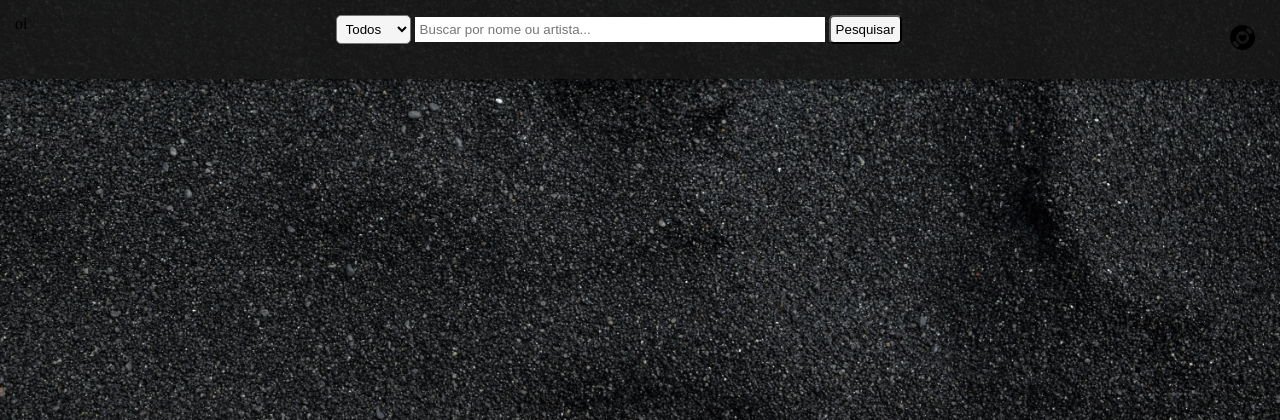
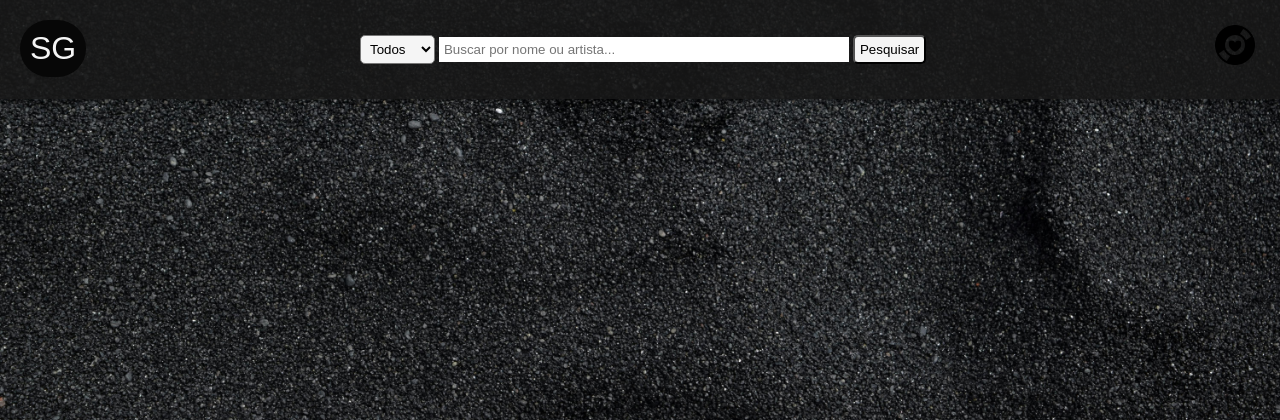
Before and after one commit to nooowayyy/SoundGuardian, a PHP site: page /teste.php in a window 1280 px wide. Shown: the top 420 px of the page. Run offline with PHP 8.4, Linux system fonts and the light colour scheme; data that the repository does not hold is empty.

Commit message:
ajustestilo

```diff
--- a/public/css/style.css
+++ b/public/css/style.css
@@ -15,7 +15,7 @@ header{
 
 header img{
   text-align: center;
-  width: 25px;
+  width: 40px;
   padding: 5px;
 }
 
@@ -25,11 +25,24 @@ header a:hover{
 
 }
 
-header img:hover{
-  background-color: rgb(208, 208, 208);
+input{
+  padding: 20px;
+  border-radius: 10px;
+}
+
+.search{
+  padding: 20px;
+  border-radius: 10px;
+}
+
+.logo h1{
+  font-family: Arial, Helvetica, sans-serif;
+  color: whitesmoke;
+  font-weight:500;
+  background-color: rgb(7, 7, 7);
   border-radius: 30px;
-  transition: 0.5s;
-
+  margin: 5px;
+  padding: 10px;
 }
 
 h2{
@@ -67,7 +80,7 @@ h1{
   color: rgba(0, 0, 0, 0.5);
 }
 
-a { color: #2b6cb0; text-decoration: none; }
+a { color: white; text-decoration: none; }
 
 .grid { display: flex; flex-wrap: wrap; gap: 10px; }
 
@@ -128,23 +162,38 @@ select{
 
 a:hover{
 
-  background-color: rgb(54, 54, 54);
+
   transition: 0.5s;
   filter: drop-shadow(0px 0px 20px rgb(167, 167, 167));
-  color: rgba(45, 130, 222)
+  color: rgb(218, 218, 218)
 }
+
+.wish:hover{
+  transition: 0.5s;
+  filter: drop-shadow(0px 0px 20px rgb(255, 255, 255));
+}
+
 button{
   background-color: whitesmoke;
   padding: 5px;
   border-radius: 5px;
 }
 
-button:hover{
-  background-color: rgb(208, 208, 208);
-  transition: 0.5s;
-}
 
 a{
   padding: 5px;
-  color: rgb(43, 61, 226);
+  color: rgb(255, 255, 255);
 }
+
+.acard{
+  color: black;
+}
+
+acard:hover{
+  color: rgb(0, 0, 0);
+}
+
+
+p{
+  color: rgb(0, 0, 0);
+}
--- a/public/header.php
+++ b/public/header.php
@@ -12,7 +12,9 @@ require_once __DIR__ . '/../app/db.php';
 </head>
 
 <header>
-<div class="logo">oi</div>
+<div class="logo">
+  <h1>SG</h1>
+</div>
 
 
   <form class="search" action="search.php" method="get">
@@ -20,7 +22,7 @@ require_once __DIR__ . '/../app/db.php';
     <input type="text" id="search" style="width:50vh; border-radius:0px;" name="q" placeholder="Buscar por nome ou artista...">
     <button>Pesquisar</button>
   </form>
-    <a href="wishlist.php" style="margin-left:10px;"><img src="img/wish.png" alt=""></a>
+    <a class="wish" href="wishlist.php" style="margin-left:10px;"><img src="img/wish.png" alt=""></a>
 
 </header>
 
```
Also changed, not shown: other parts of public/css/style.css (+24 -3 lines), public/index.php (+37 -20 lines).
